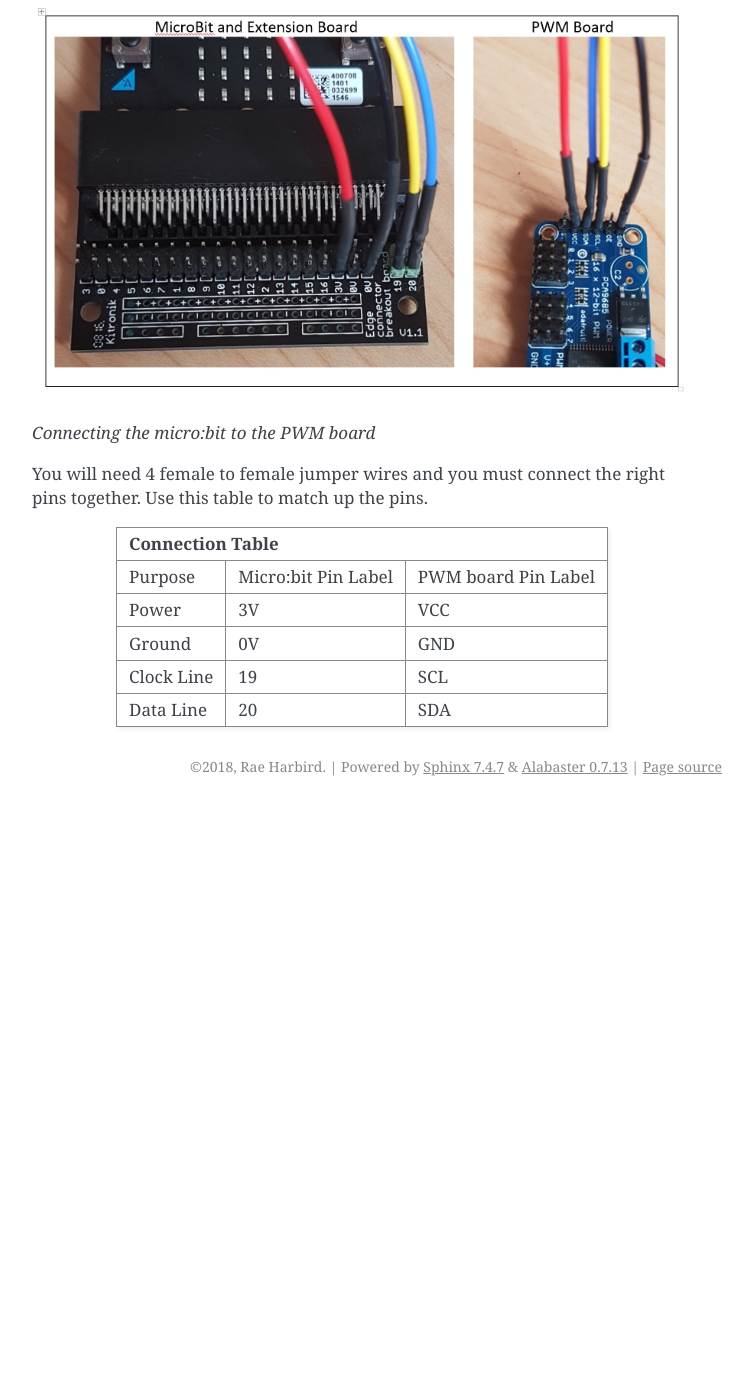
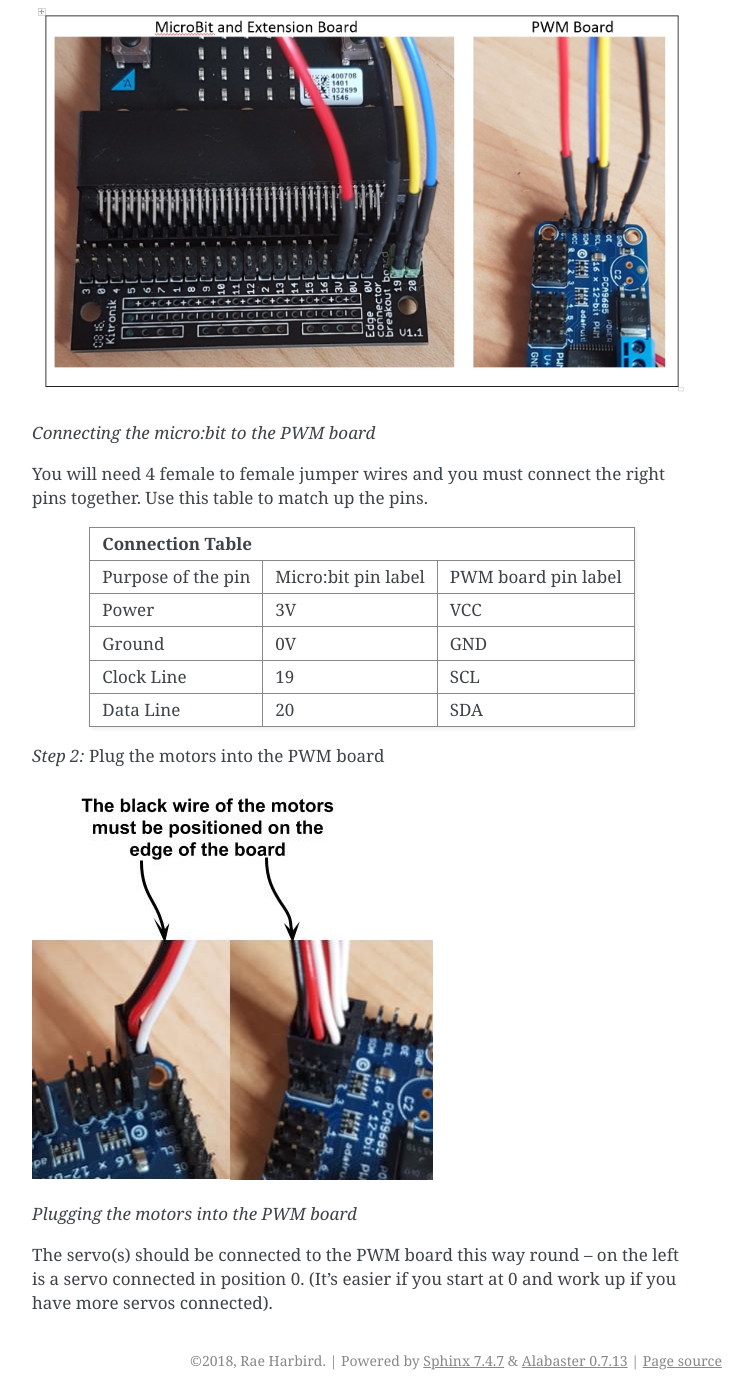
Before and after one commit to rharbird/ucl-microbit-robotics-readthedocs, a Sphinx documentation site: the page built from source/connections.rst, in a window 1280 px wide and 1400 px high, scrolled down 1240 px. Shown: the whole window, without its empty margins (388-1140 px from the left). Built offline with Sphinx 7.4.7, drawn with Linux system fonts in a browser that asks for light colours; pages that are not in the unit, such as notebooks, are missing from menus; before the commit the page ends 2046 px from its top, so only the background shows below that.

Commit message:
add more photos

```diff
--- a/source/connections.rst
+++ b/source/connections.rst
@@ -33,8 +33,8 @@ pins together. Use this table to match up the pins.
 +-------------+-------------+------------+
 |            Connection Table            |
 +=============+=============+============+
-| Purpose     | Micro:bit   | PWM board  |
-|             | Pin Label   | Pin Label  |
+| Purpose of  | Micro:bit   | PWM board  |
+| the pin     | pin label   | pin label  |
 +-------------+-------------+------------+
 | Power       |      3V     |     VCC    |
 +-------------+-------------+------------+
@@ -44,3 +44,13 @@ pins together. Use this table to match up the pins.
 +-------------+-------------+------------+
 | Data Line   |      20     |     SDA    |
 +-------------+-------------+------------+
+
+
+*Step 2:* Plug the motors into the PWM board
+
+.. image:: pictures/motorsConnectedtoPWMboard.jpg
+*Plugging the motors into the PWM board*
+
+The servo(s) should be connected to the PWM board this way round – on the left
+is a servo connected in position 0. (It’s easier if you start at 0 and work up
+if you have more servos connected).
```
Also changed, not shown: source/pictures/motorsConnectedtoPWMboard.jpg (added).
